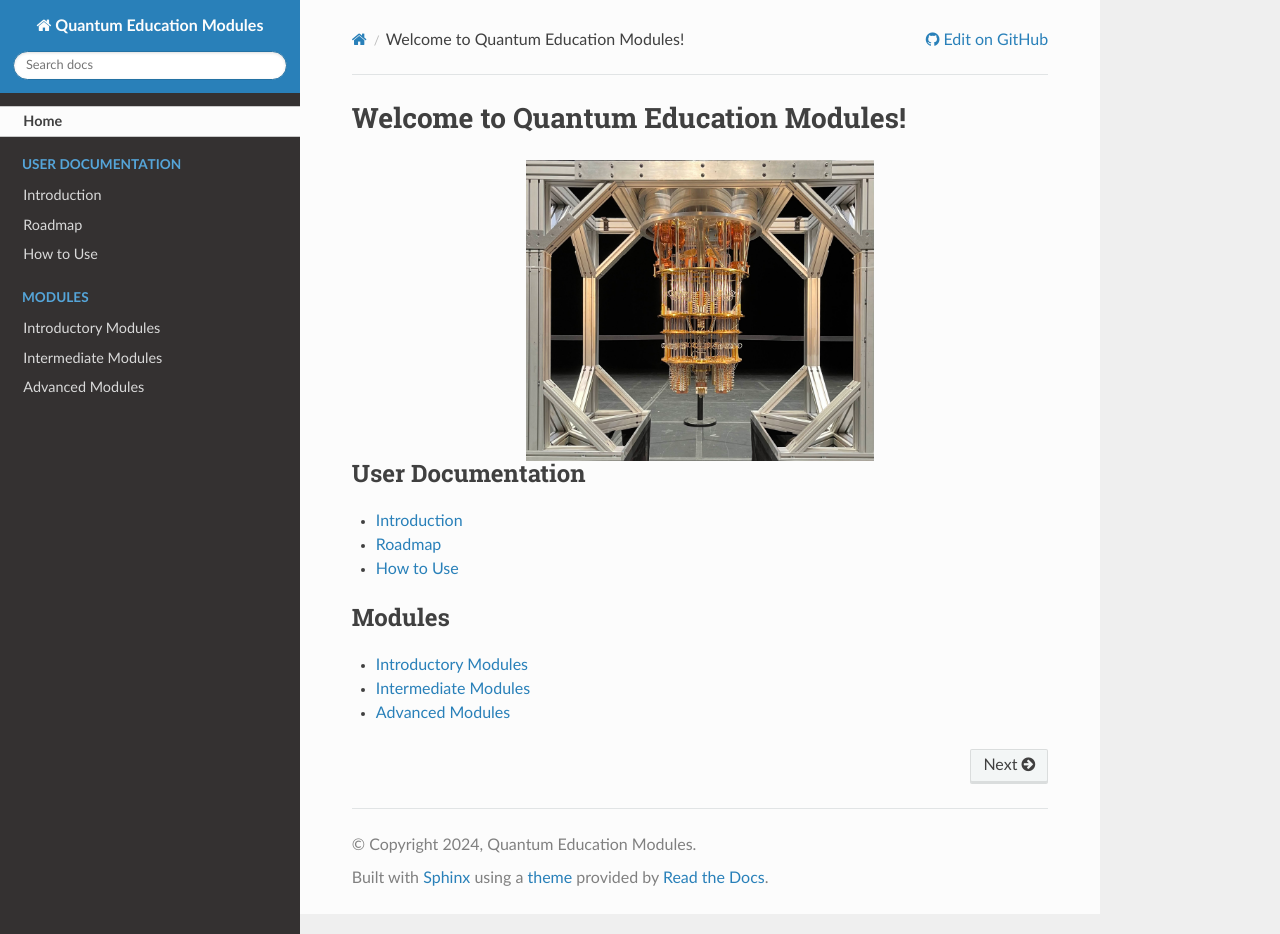
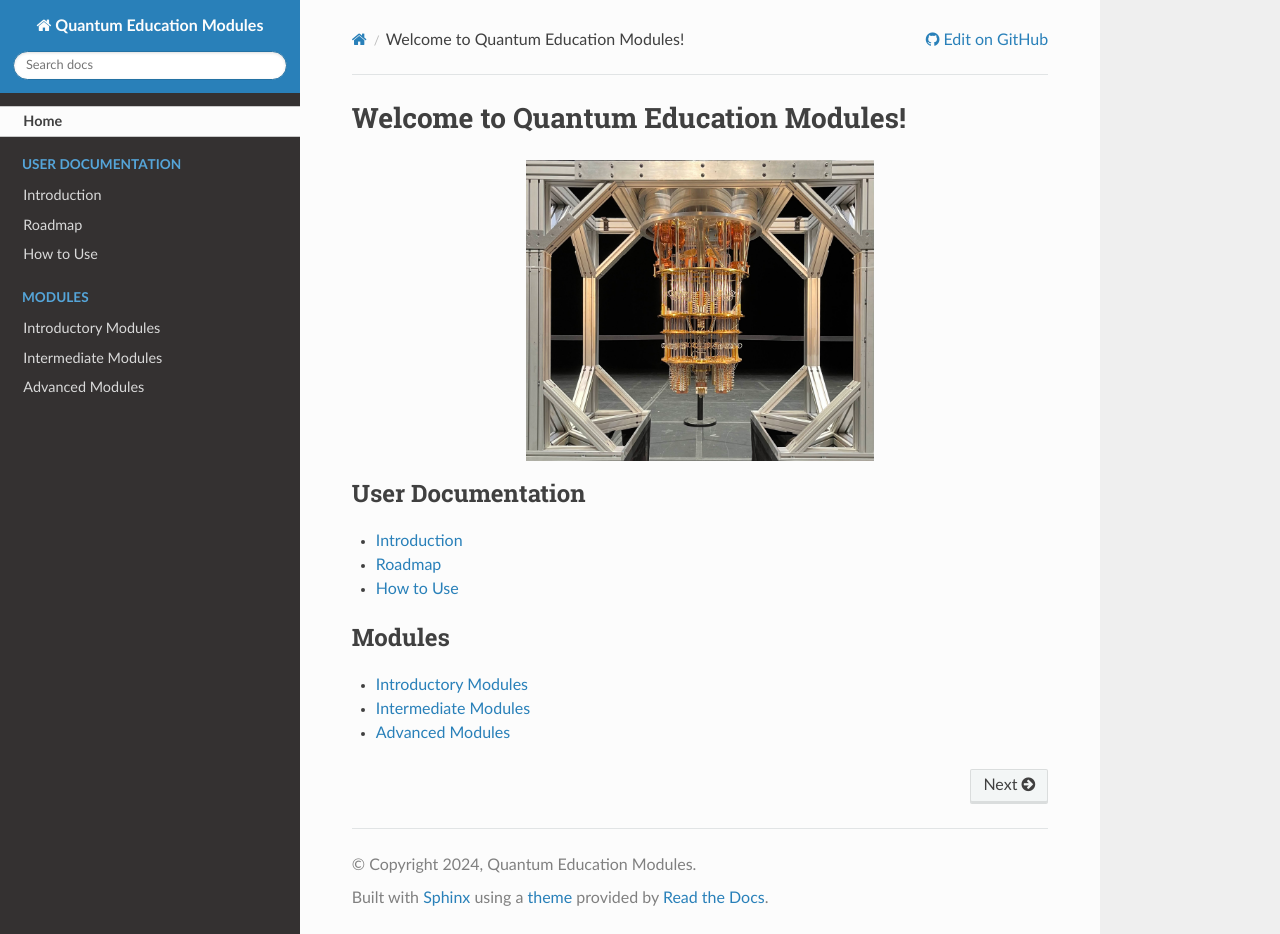
Before and after one commit to YangletLiu/CSCI4961_labs_projects, a Sphinx documentation site: the page built from docs/source/index.rst, in a window 1280 px wide and 934 px high. Built offline with Sphinx 7.4.7 and the Read the Docs theme 3.1.0, drawn with Linux system fonts in a browser that asks for light colours.

Commit message:
fix img bottom margin
Signed-off-by: Christopher Poon <christopherpoonc@gmail.com>

```diff
--- /dev/null
+++ b/docs/source/_static/css/custom.css
@@ -0,0 +1,3 @@
+.custom-img {
+    margin-bottom: 20px !important;
+}
--- a/docs/source/conf.py
+++ b/docs/source/conf.py
@@ -40,6 +40,9 @@ exclude_patterns = []
 html_theme = "sphinx_rtd_theme"
 
 html_static_path = ['_static']
+html_css_files = [
+    'css/custom.css',
+]
 
 html_context = {
     "display_github": True, # Integrate GitHub
--- a/docs/source/index.rst
+++ b/docs/source/index.rst
@@ -9,6 +9,7 @@ Welcome to Quantum Education Modules!
 .. image:: ./images/quantumcomputer.jpg
    :width: 50%
    :align: center
+   :class: custom-img
 
 
 .. toctree::
```
